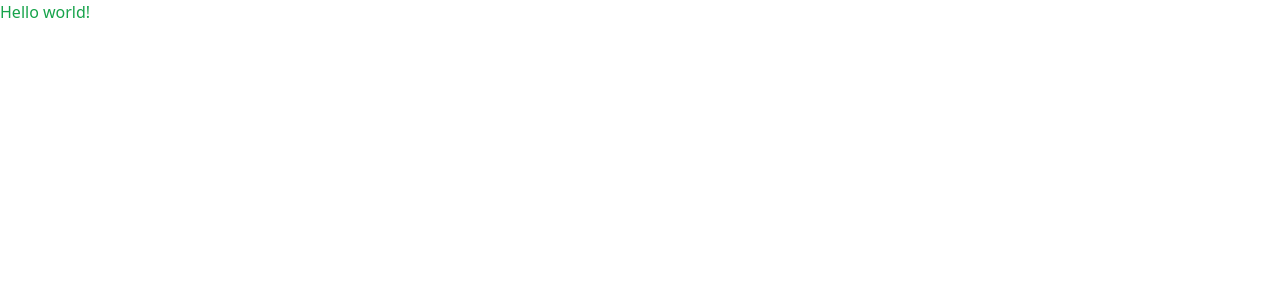
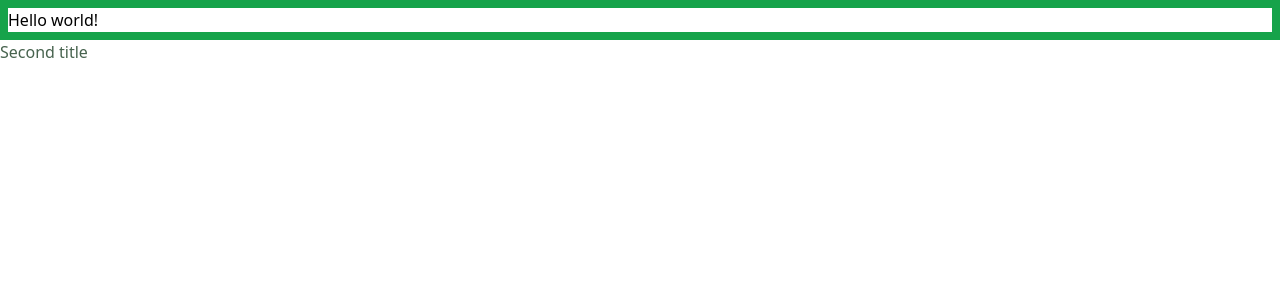
Before and after one commit to akashbagchi/NextJS_Playground, a Next.js app in the folder my_app/: page / in a window 1280 px wide. Shown: the top 300 px of the page. Built offline with nearby package versions, Linux system fonts and the light colour scheme.

Commit message:
Playing around with tailwind extends

```diff
--- a/my_app/app/page.tsx
+++ b/my_app/app/page.tsx
@@ -6,8 +6,13 @@ const inter = Inter({ subsets: ['latin'] })
 
 export default function Home() {
   return (
-    <h1 className="text-green-600">
+    <div>
+      <h1 className="border-8 border-green-600">
       Hello world!
     </h1>
+    <h1 className="text-portfoliorandom">
+      Second title
+    </h1>
+    </div>
   )
 }
--- a/my_app/tailwind.config.js
+++ b/my_app/tailwind.config.js
@@ -6,7 +6,11 @@ module.exports = {
     "./components/**/*.{js,ts,jsx,tsx}",
   ],
   theme: {
-    extend: {},
+    extend: {
+      colors: {
+        portfoliorandom: "#47634e",
+      }
+    },
   },
   plugins: [],
 }
```
